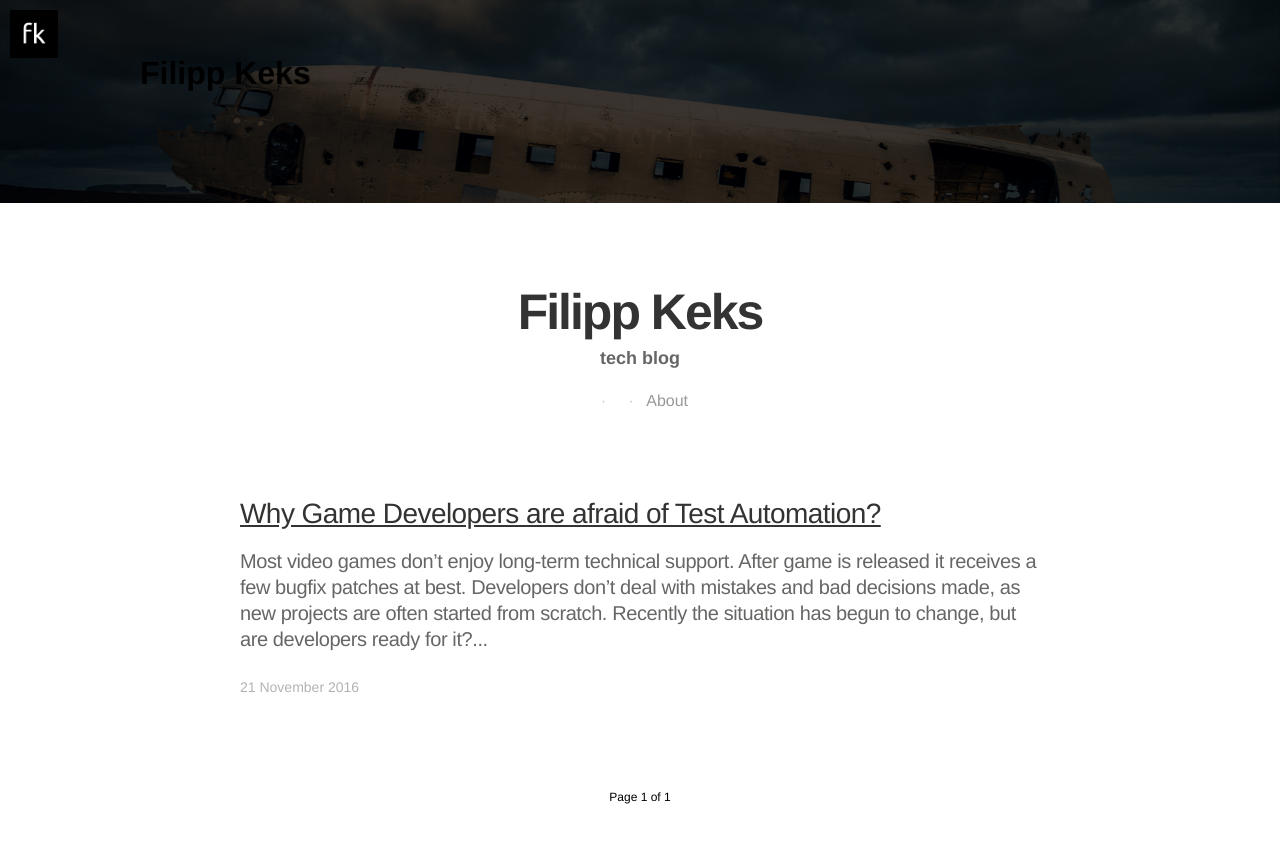
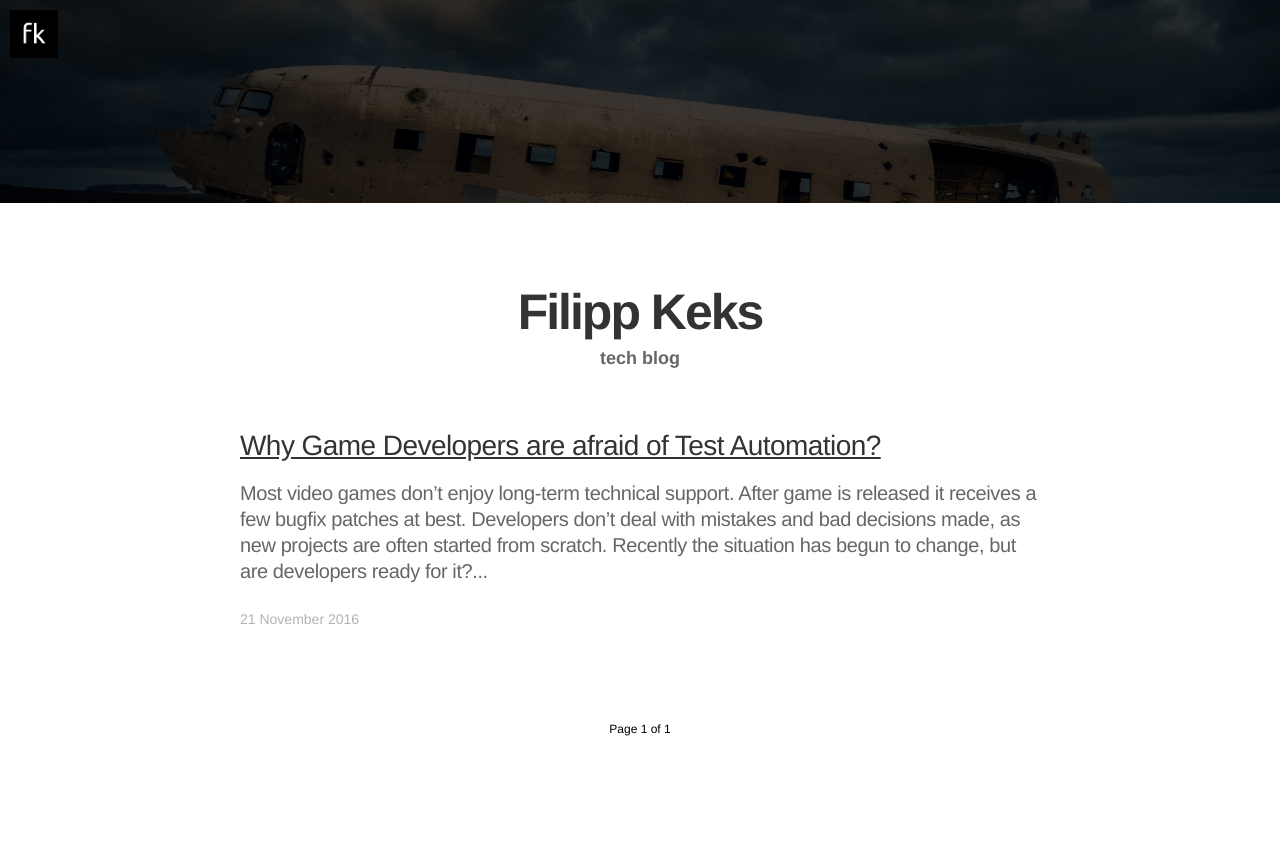
Before and after one commit to taphos/taphos.github.io, a Jekyll site: the page built from index.html, in a window 1280 px wide and 900 px high, scrolled down 697 px. Shown: the top 843 px of the window. Built offline with Jekyll 4.4.1, drawn with Linux system fonts in a browser that asks for light colours; nearby versions of some CDN libraries; the list of posts is cut into pages by our own code.

Commit message:
removed social links

```diff
--- a/index.html
+++ b/index.html
@@ -7,7 +7,7 @@ layout: default
         Teaser Image
     </div>
     <div class="post-meta">
-        <h1 class="blog-title">{{ site.title }}</h1>
+        <!--<h1 class="blog-title">{{ site.title }}</h1>-->
         <div style="text-align:center">
             <a href="#topofpage" class="topofpage"><i class="fa fa-angle-down"></i></a>
         </div>
@@ -17,17 +17,17 @@ layout: default
 <header class="blog-header">
     <h1 class="blog-title">{{ site.title }}</h1>
     <h2 class="blog-description">{{ site.description }}</h2>
-    <div class="custom-links">
-      {% for social in site.social %}
-        {% if social.url %}
-            <a class="icon-{{ social.icon }}" href="{{ social.url }}" {% if social.desc %} title="{{ social.desc }}"{% endif %}">
-              <i class="fa fa-{{ social.icon }}"></i>
-            </a>
-            &nbsp;&nbsp;·&nbsp;&nbsp;
-        {% endif %}
-      {% endfor %}
-      <a href="/about/">About</a>
-    </div>
+    <!--<div class="custom-links">-->
+      <!--{% for social in site.social %}-->
+        <!--{% if social.url %}-->
+            <!--<a class="icon-{{ social.icon }}" href="{{ social.url }}" {% if social.desc %} title="{{ social.desc }}"{% endif %}">-->
+              <!--<i class="fa fa-{{ social.icon }}"></i>-->
+            <!--</a>-->
+            <!--&nbsp;&nbsp;·&nbsp;&nbsp;-->
+        <!--{% endif %}-->
+      <!--{% endfor %}-->
+      <!--<a href="/about/">About</a>-->
+    <!--</div>-->
 </header>
 
 
```
